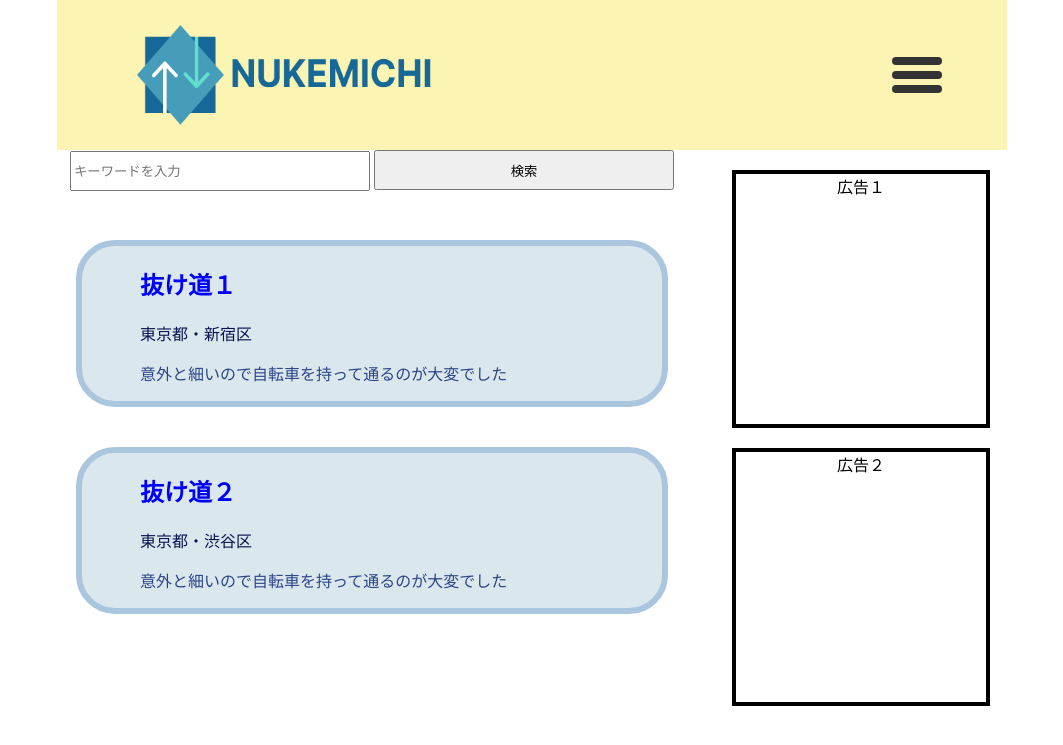
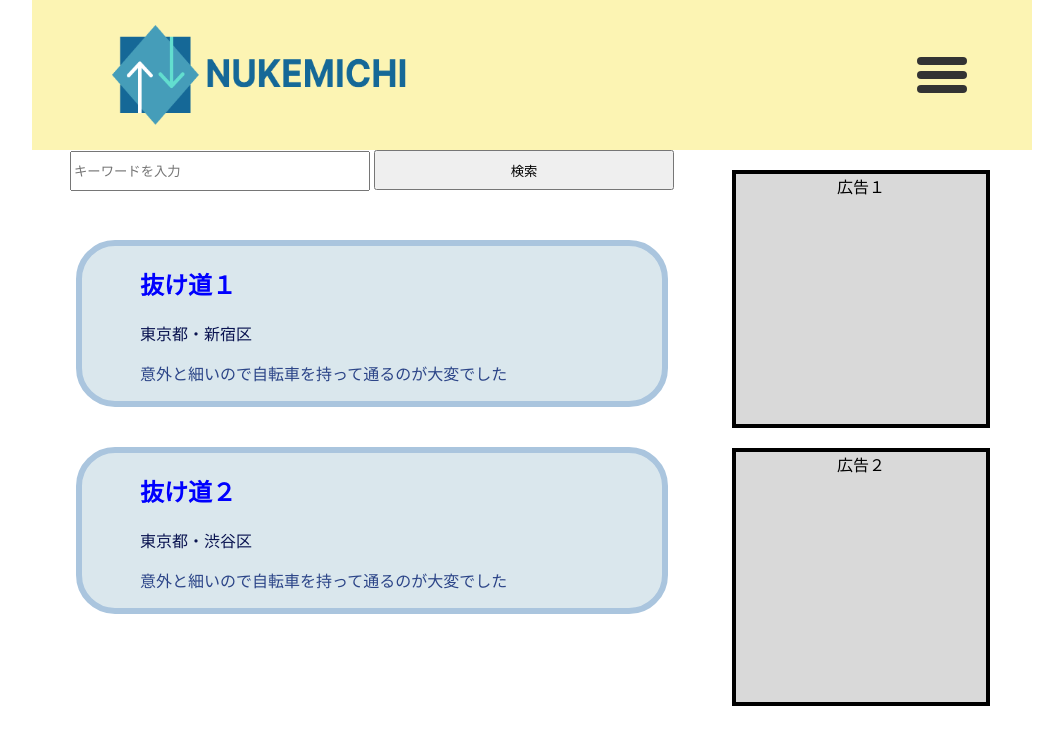
Before and after one commit to Theego99/michimaker, a PHP site: page /design/search.html in a window 1280 px wide. Shown: the top 745 px of the page, without its empty margins (108-1171 px from the left). Run offline with PHP 8.4, Linux system fonts and the light colour scheme.

Commit message:
appdated

```diff
--- a/design/style.css
+++ b/design/style.css
@@ -4,8 +4,9 @@ body {
 }
 
 header {
-  width: 950px;
+  width: 100%;
   height: 150px;
+  text-align: center;
   background-color: #fcf4b3;
   margin: auto;
   display: flex;
@@ -36,7 +37,7 @@ li {
 
 .ad-block1-wrapper {
   text-align: center;
-  width:300px;
+  width:30%;
 }
 
 .ad-block1 {
@@ -44,6 +45,7 @@ li {
   height:250px;
   margin:20px;
   border: solid 4px;
+  background-color: #d9d9d9;
 }
 
 
```
